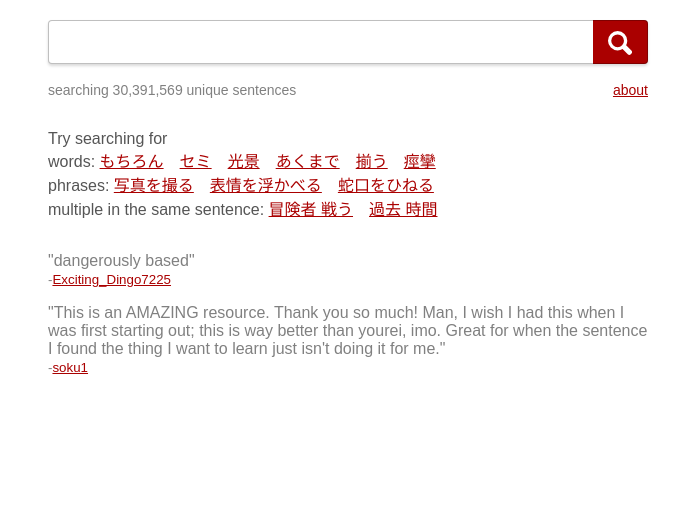
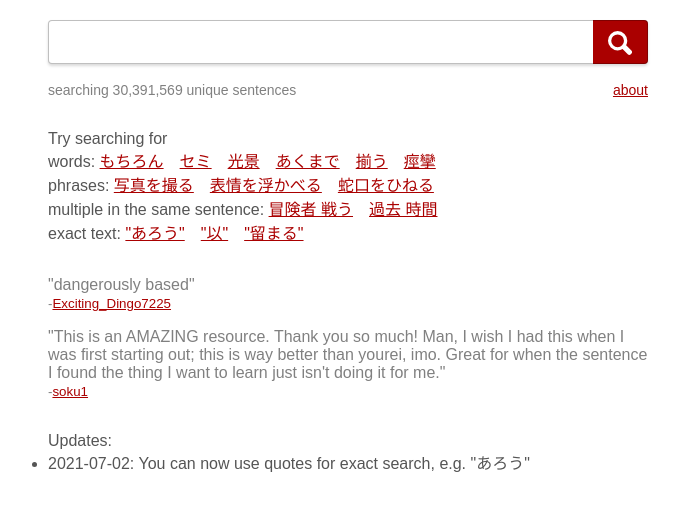
Before and after one commit to rsimmons/massif, a Python web app: template web/templates/index.html in a window 1280 px wide. Shown: the top 511 px of the page, without its empty margins (292-972 px from the left). Run offline with Jinja, Linux system fonts and the light colour scheme; the template is opened without the code that fills it, so the values that code supplies are empty.

Commit message:
Add updates log, exact search examples

```diff
--- a/web/templates/index.html
+++ b/web/templates/index.html
@@ -146,6 +146,11 @@ em {
     color: grey;
 }
 
+#updates ul {
+  padding: 0;
+  margin: 0;
+}
+
 .source-anchor-link {
     text-decoration: none;
 }
@@ -218,11 +223,18 @@ em {
                     <br/>words: <a href="/ja/search?q=もちろん">もちろん</a>　<a href="/ja/search?q=セミ">セミ</a>　<a href="/ja/search?q=光景">光景</a>　<a href="/ja/search?q=あくまで">あくまで</a>　<a href="/ja/search?q=揃う">揃う</a>　<a href="/ja/search?q=痙攣">痙攣</a>
                     <br/>phrases: <a href="/ja/search?q=写真を撮る">写真を撮る</a>　<a href="/ja/search?q=表情を浮かべる">表情を浮かべる</a>　<a href="/ja/search?q=蛇口をひねる">蛇口をひねる</a>
                     <br/>multiple in the same sentence: <a href="/ja/search?q=冒険者 戦う">冒険者 戦う</a>　<a href="/ja/search?q=過去 時間">過去 時間</a>
+                    <br/>exact text: <a href="/ja/search?q=%22あろう%22">"あろう"</a>　<a href="/ja/search?q=%22以%22">"以"</a>　<a href="/ja/search?q=%22留まる%22">"留まる"</a>
                     </p>
                 </div>
                 <div id="testimonials">
                     <p>"dangerously based"<br><small>-<a href="https://www.reddit.com/r/LearnJapanese/comments/o47v42/i_built_massif_a_site_that_lets_you_search_30/h2ijpq9/">Exciting_Dingo7225</a></small></p>
                     <p>"This is an AMAZING resource. Thank you so much! Man, I wish I had this when I was first starting out; this is way better than yourei, imo. Great for when the sentence I found the thing I want to learn just isn't doing it for me."<br><small>-<a href="https://www.reddit.com/r/LearnJapanese/comments/o47v42/i_built_massif_a_site_that_lets_you_search_30/h2wpdmx/">soku1</a></small></p>
+                </div>
+                <div id="updates">
+                    Updates:
+                    <ul>
+                        <li>2021-07-02: You can now use quotes for exact search, e.g. "あろう"</li>
+                    </ul>
                 </div>
             </div>
         {% endif %}
```
